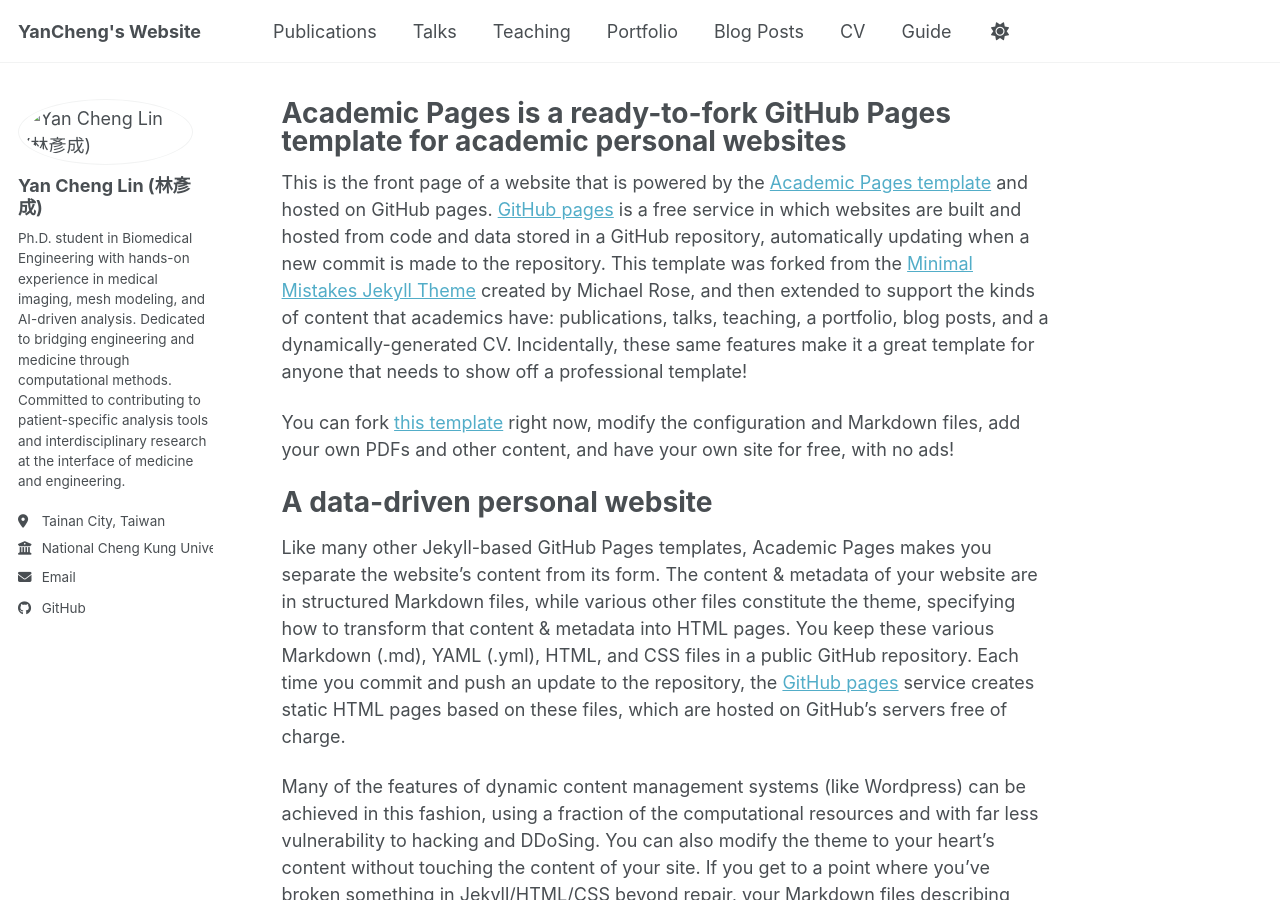
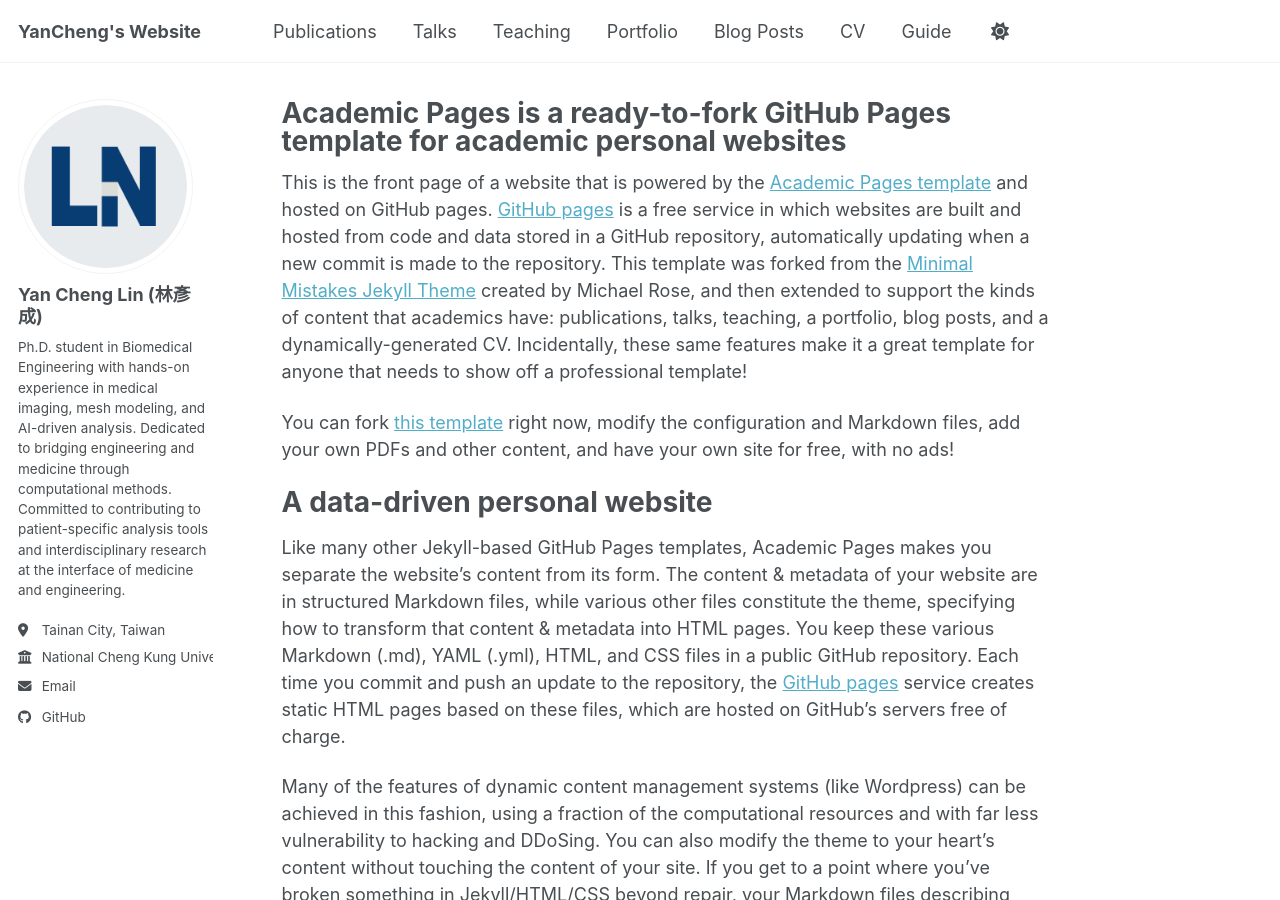
Before and after one commit to cvyancheng/cvyancheng.github.io, a Jekyll site: the page built from _pages/about.md, in a window 1280 px wide and 900 px high. Built offline with Jekyll 4.4.1, drawn with Linux system fonts in a browser that asks for light colours; a script bundle is joined from its source files by our own code; library files that are not in the unit come from our copies.

Commit message:
Update author avatar path in configuration

```diff
--- a/_config.yml
+++ b/_config.yml
@@ -23,7 +23,7 @@
 #               Additional customization can be done by editing /_includes/author-profile.html
 author:
   # Biographic information
-  avatar           : "images/LIN_logo.png" #"profile.png"
+  avatar           : "LIN_logo.png" #"profile.png"
   name             : "Yan Cheng Lin (林彥成)"
   pronouns         : # example: "she/her"
   bio              : "Ph.D. student in Biomedical Engineering with hands-on experience in medical imaging, mesh modeling, and AI-driven analysis. Dedicated to bridging engineering and medicine through computational methods. Committed to contributing to patient-specific analysis tools and interdisciplinary research at the interface of medicine and engineering."
```
